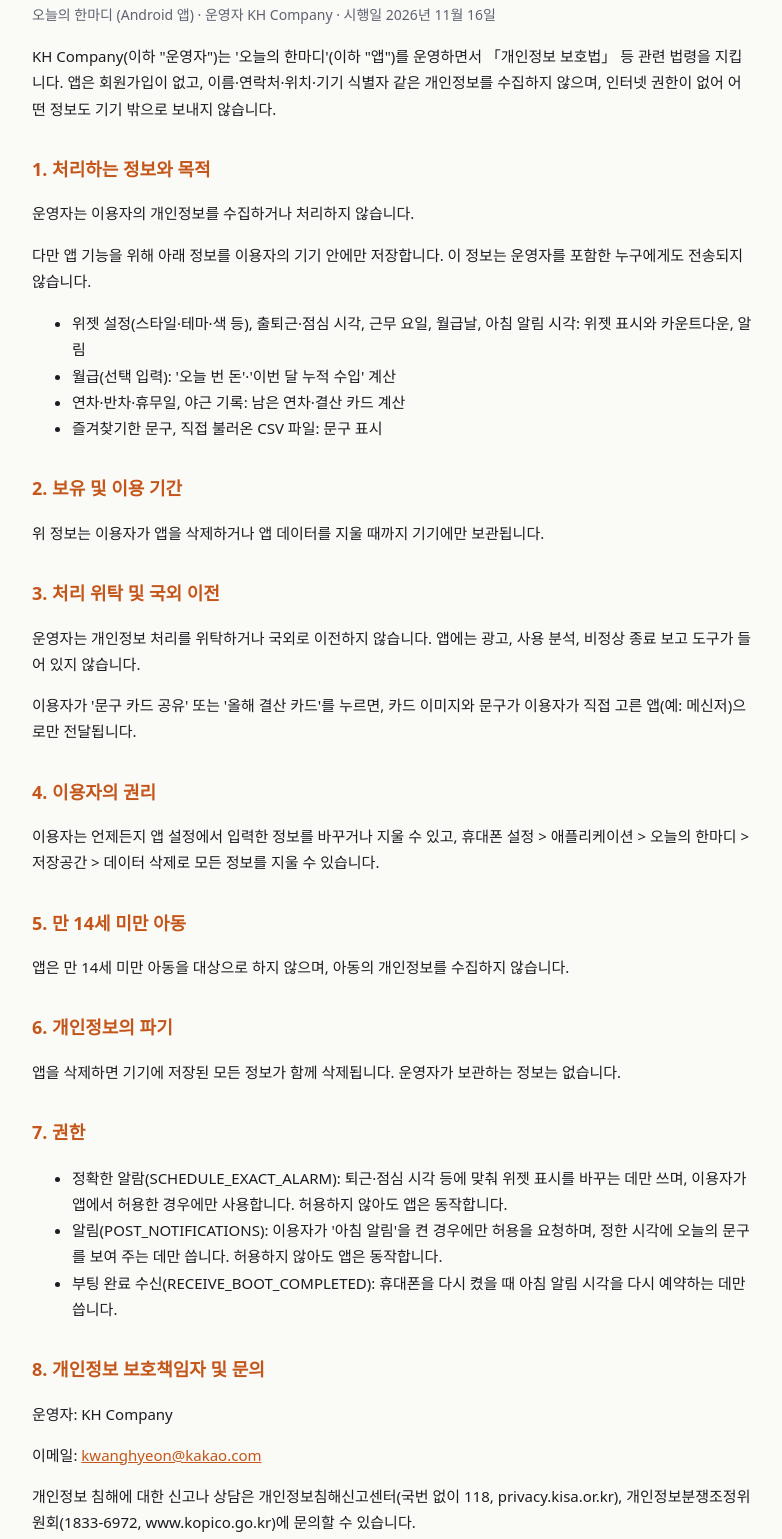
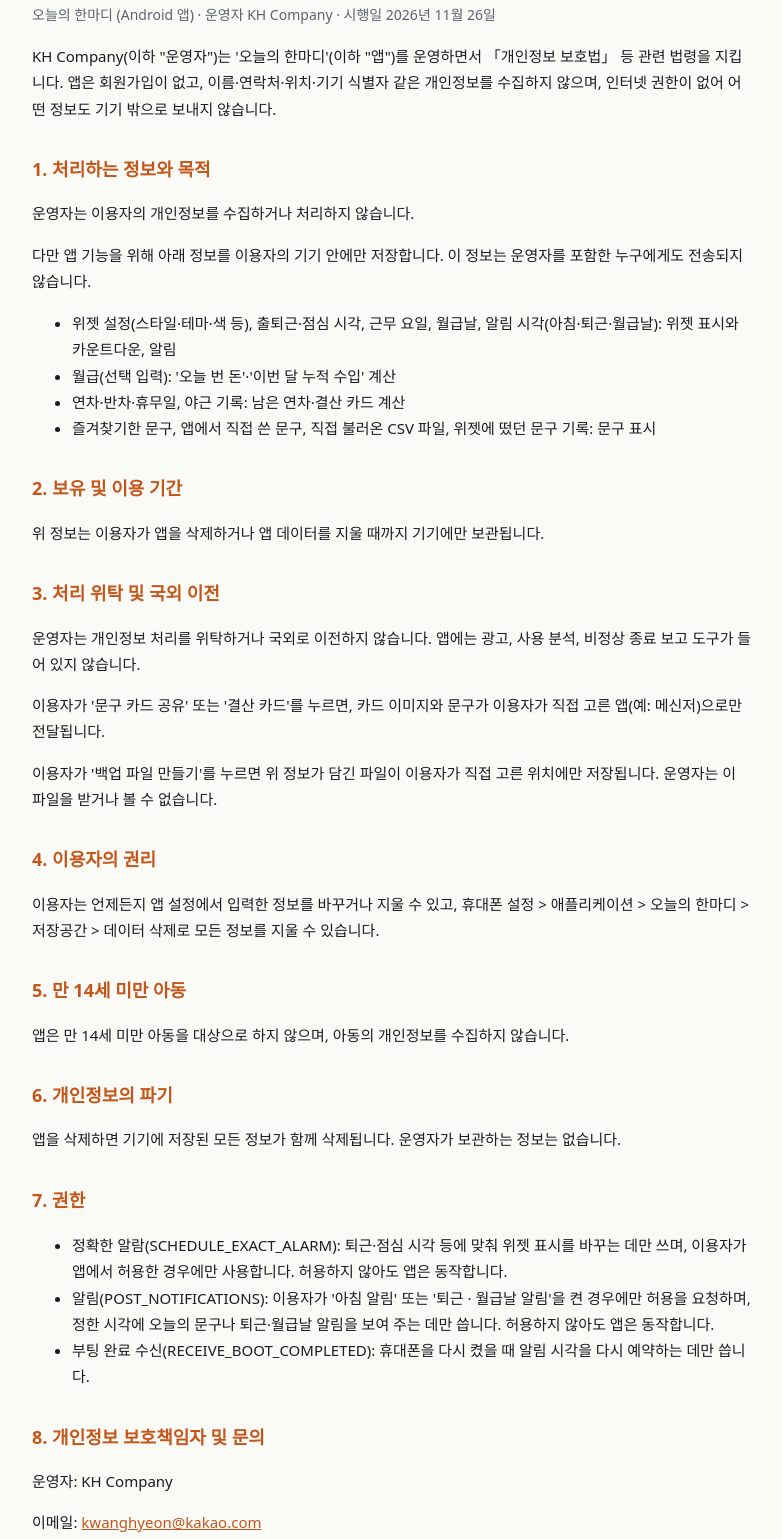
Before and after one commit to kwanghyeon-cpu/hanmadi-privacy, a plain HTML site: page index.html in a window 1280 px wide. Shown: the part 79-1618 px from the top of the page, without its empty margins (248-1030 px from the left). Drawn offline with Linux system fonts and the light colour scheme.

Commit message:
Update privacy policy for 1.3 (work reminders, my quotes, backup file), effective 2026-11-26
Co-Authored-By: Claude Opus 5.5 <noreply@anthropic.com>

```diff
--- a/index.html
+++ b/index.html
@@ -19,22 +19,23 @@
 </head>
 <body><main>
 <h1>개인정보처리방침</h1>
-<p class="meta">오늘의 한마디 (Android 앱) · 운영자 KH Company · 시행일 2026년 11월 16일</p>
+<p class="meta">오늘의 한마디 (Android 앱) · 운영자 KH Company · 시행일 2026년 11월 26일</p>
 <p>KH Company(이하 "운영자")는 '오늘의 한마디'(이하 "앱")를 운영하면서 「개인정보 보호법」 등 관련 법령을 지킵니다. 앱은 회원가입이 없고, 이름·연락처·위치·기기 식별자 같은 개인정보를 수집하지 않으며, 인터넷 권한이 없어 어떤 정보도 기기 밖으로 보내지 않습니다.</p>
 <h2>1. 처리하는 정보와 목적</h2>
 <p>운영자는 이용자의 개인정보를 수집하거나 처리하지 않습니다.</p>
 <p>다만 앱 기능을 위해 아래 정보를 이용자의 기기 안에만 저장합니다. 이 정보는 운영자를 포함한 누구에게도 전송되지 않습니다.</p>
 <ul>
-<li>위젯 설정(스타일·테마·색 등), 출퇴근·점심 시각, 근무 요일, 월급날, 아침 알림 시각: 위젯 표시와 카운트다운, 알림</li>
+<li>위젯 설정(스타일·테마·색 등), 출퇴근·점심 시각, 근무 요일, 월급날, 알림 시각(아침·퇴근·월급날): 위젯 표시와 카운트다운, 알림</li>
 <li>월급(선택 입력): '오늘 번 돈'·'이번 달 누적 수입' 계산</li>
 <li>연차·반차·휴무일, 야근 기록: 남은 연차·결산 카드 계산</li>
-<li>즐겨찾기한 문구, 직접 불러온 CSV 파일: 문구 표시</li>
+<li>즐겨찾기한 문구, 앱에서 직접 쓴 문구, 직접 불러온 CSV 파일, 위젯에 떴던 문구 기록: 문구 표시</li>
 </ul>
 <h2>2. 보유 및 이용 기간</h2>
 <p>위 정보는 이용자가 앱을 삭제하거나 앱 데이터를 지울 때까지 기기에만 보관됩니다.</p>
 <h2>3. 처리 위탁 및 국외 이전</h2>
 <p>운영자는 개인정보 처리를 위탁하거나 국외로 이전하지 않습니다. 앱에는 광고, 사용 분석, 비정상 종료 보고 도구가 들어 있지 않습니다.</p>
-<p>이용자가 '문구 카드 공유' 또는 '올해 결산 카드'를 누르면, 카드 이미지와 문구가 이용자가 직접 고른 앱(예: 메신저)으로만 전달됩니다.</p>
+<p>이용자가 '문구 카드 공유' 또는 '결산 카드'를 누르면, 카드 이미지와 문구가 이용자가 직접 고른 앱(예: 메신저)으로만 전달됩니다.</p>
+<p>이용자가 '백업 파일 만들기'를 누르면 위 정보가 담긴 파일이 이용자가 직접 고른 위치에만 저장됩니다. 운영자는 이 파일을 받거나 볼 수 없습니다.</p>
 <h2>4. 이용자의 권리</h2>
 <p>이용자는 언제든지 앱 설정에서 입력한 정보를 바꾸거나 지울 수 있고, 휴대폰 설정 > 애플리케이션 > 오늘의 한마디 > 저장공간 > 데이터 삭제로 모든 정보를 지울 수 있습니다.</p>
 <h2>5. 만 14세 미만 아동</h2>
@@ -44,8 +45,8 @@
 <h2>7. 권한</h2>
 <ul>
 <li>정확한 알람(SCHEDULE_EXACT_ALARM): 퇴근·점심 시각 등에 맞춰 위젯 표시를 바꾸는 데만 쓰며, 이용자가 앱에서 허용한 경우에만 사용합니다. 허용하지 않아도 앱은 동작합니다.</li>
-<li>알림(POST_NOTIFICATIONS): 이용자가 '아침 알림'을 켠 경우에만 허용을 요청하며, 정한 시각에 오늘의 문구를 보여 주는 데만 씁니다. 허용하지 않아도 앱은 동작합니다.</li>
-<li>부팅 완료 수신(RECEIVE_BOOT_COMPLETED): 휴대폰을 다시 켰을 때 아침 알림 시각을 다시 예약하는 데만 씁니다.</li>
+<li>알림(POST_NOTIFICATIONS): 이용자가 '아침 알림' 또는 '퇴근 · 월급날 알림'을 켠 경우에만 허용을 요청하며, 정한 시각에 오늘의 문구나 퇴근·월급날 알림을 보여 주는 데만 씁니다. 허용하지 않아도 앱은 동작합니다.</li>
+<li>부팅 완료 수신(RECEIVE_BOOT_COMPLETED): 휴대폰을 다시 켰을 때 알림 시각을 다시 예약하는 데만 씁니다.</li>
 </ul>
 <h2>8. 개인정보 보호책임자 및 문의</h2>
 <p>운영자: KH Company</p>
```
Also changed, not shown: privacy.html (+7 -6 lines).
